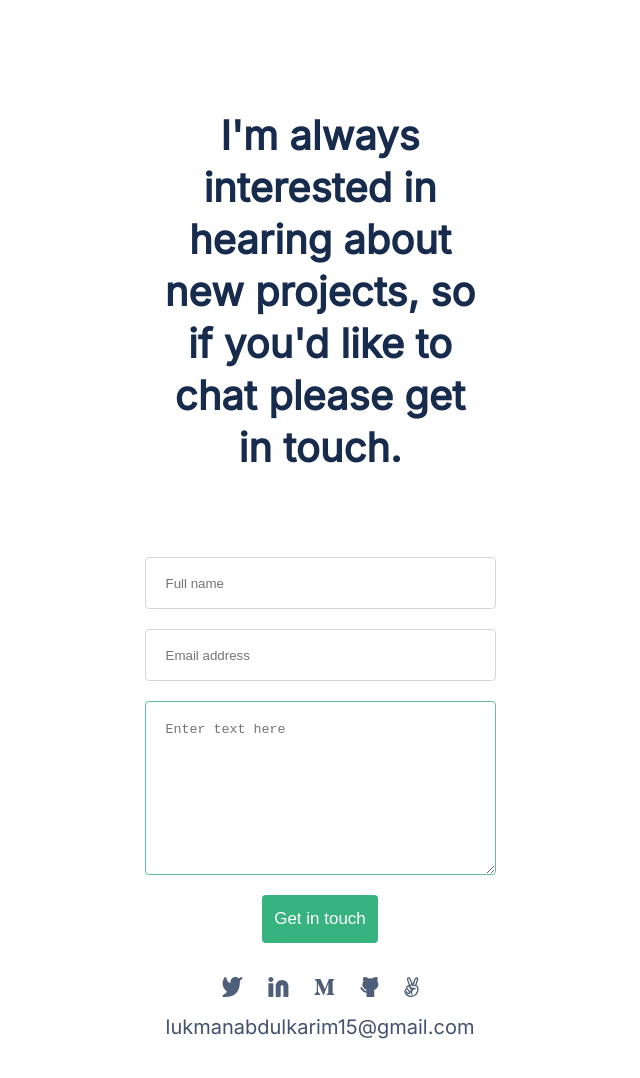
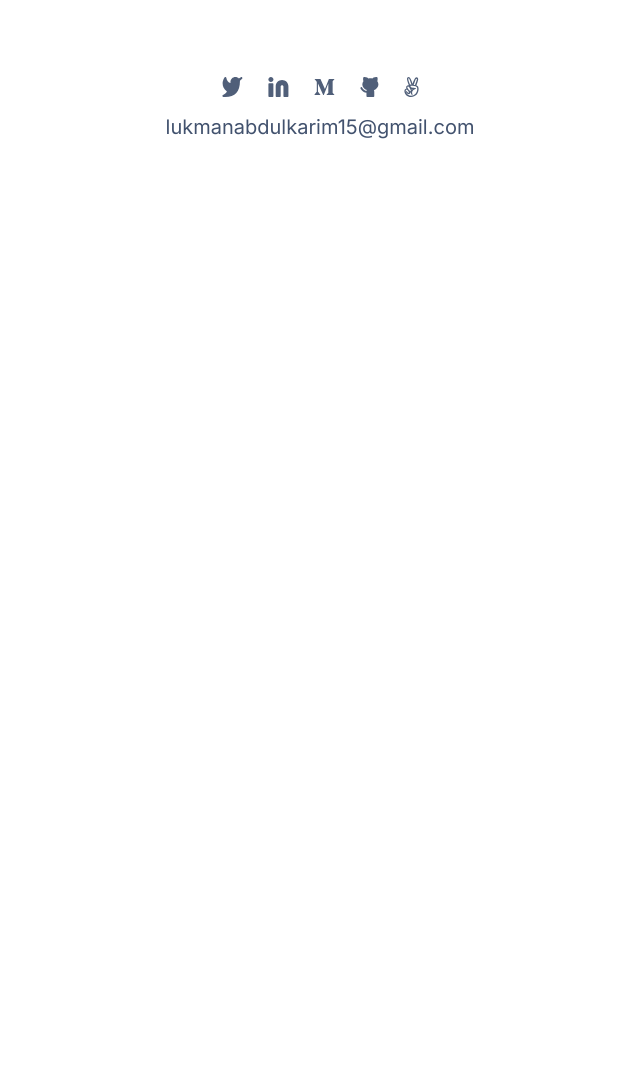
Before and after one commit to lukman155/mv_portfolio, a plain HTML site: page index.html in a window 1280 px wide. Shown: the part 4832-5910 px from the top of the page, without its empty margins (320-960 px from the left). After the commit the page ends 5225 px from the top, so only its background shows below. Drawn offline with Linux system fonts and the light colour scheme.

Commit message:
Set up Environment for Contact form

```diff
--- a/index.html
+++ b/index.html
@@ -188,20 +188,9 @@
     </section>
     <section>
         <div class="container form">
-        <h2 class="cta">I'm always interested
-             in hearing about new
-              projects, so if you'd
-               like to chat please
-                get in touch.</h2>
-            </div>
-            <form action="https://formspree.io/f/mknerreb" method="POST">
-                <div class="container form">
-                    <div class="form-group">
-                        <input type="text" name="name" id="name" placeholder="Full name" required>
-                        <input type="email" name="email" id="email" placeholder="Email address" required>
-                        <textarea name="message" id="message" cols="30" rows="10" placeholder="Enter text here" required></textarea>
-                        <button type="submit" class="projectbutton">Get in touch</button>
-                    </div>
+
+        <!--Space Allocated for Contact Form-->
+
                 </div>
                 <ul class="social">
                     <li><a href="https://twitter.com/LukmanAbdulka18"><img src="images\twitter.svg" alt="twitter"></a></li>
```
